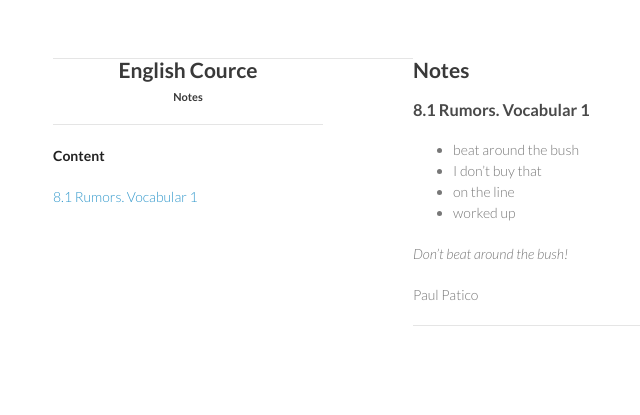
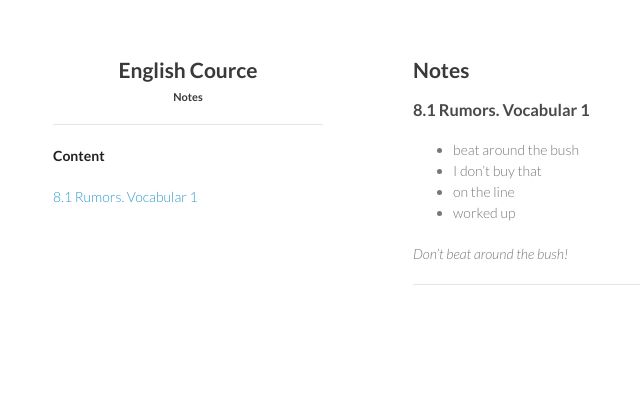
Before and after one commit to paveltimofeev/EnglishCourse, a Jekyll site: the page built from index.html, in a window 1280 px wide. Shown: the top 415 px of the page, without its empty margins (157-797 px from the left). Built offline with Jekyll 4.4.1, drawn with Linux system fonts in a browser that asks for light colours.

Commit message:
publish update at 2016-04-20: markup

```diff
--- a/_includes/main.html
+++ b/_includes/main.html
@@ -9,7 +9,6 @@
 
     {{ article.content }}
 
-    <p>Paul Patico</p>
     <hr>
 
     {% endif %}
--- a/index.html
+++ b/index.html
@@ -38,8 +38,6 @@
 
         {% include main.html %}
 
-        <hr/>
-
       <footer>
         {% include footer.html %}
       </footer>
```
Also changed, not shown: 1 other file.
